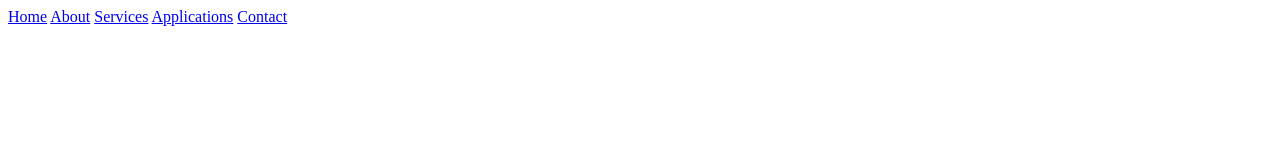
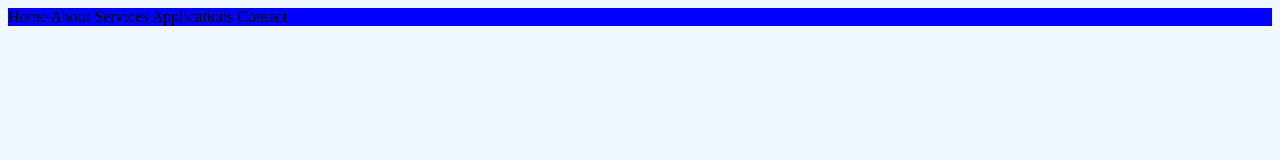
Before and after one commit to awilliams86/2023-may-foundations, a plain HTML site: page twinfeats/index.html in a window 1280 px wide. Drawn offline with Linux system fonts and the light colour scheme.

Commit message:
standard

```diff
--- /dev/null
+++ b/twinfeats/css/standard.css
@@ -0,0 +1,7 @@
+body {
+    background-color: black;
+}
+a {
+    color: #f0f0f0;
+    text-decoration: none;
+}
--- a/twinfeats/index.html
+++ b/twinfeats/index.html
@@ -2,6 +2,22 @@
 <html>
         <head>
             <title> TwinFeats Softwarew</title>
+            <link rel="stylesheet" href="./css/standard.css">
+            <style>
+                body{
+                    background-color: aliceblue;
+                }
+
+                nav {
+                    background-color: blue;
+                }
+                a {
+                    text-decoration: none;
+                    color: black;
+                }
+
+
+            </style>
         </head>
         <body>
             <nav>
```
Also changed, not shown: codechallenge1/index.html (+17 -0 lines).
